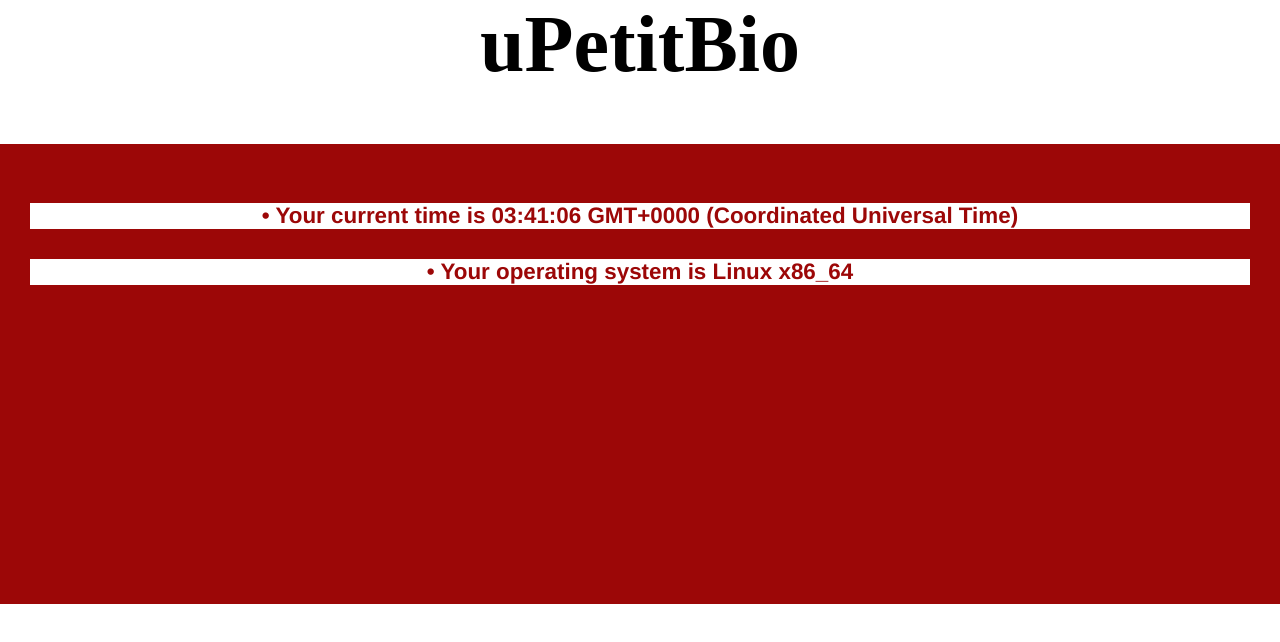
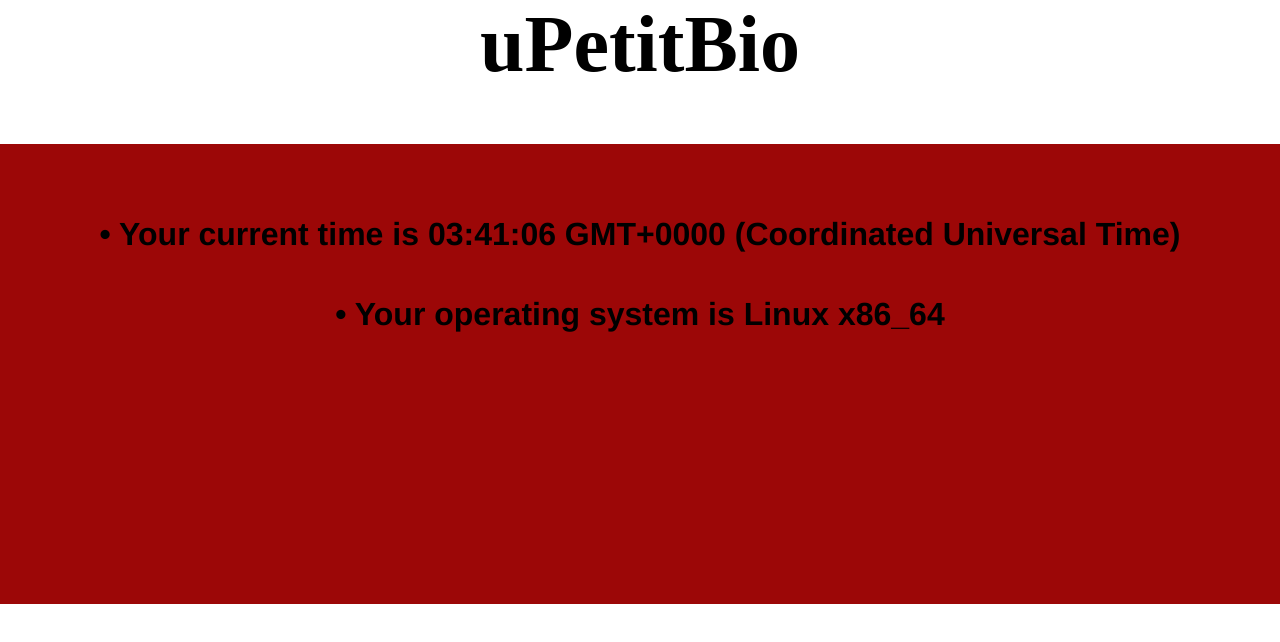
Before and after one commit to Toughee/myNetTag-React, a React (Create React App) app: page / in a window 1280 px wide. Shown: the top 642 px of the page. Built offline with nearby package versions, Linux system fonts and the light colour scheme; a web font is replaced by a local one.

Commit message:
Changed layout, data, and README

```diff
--- a/src/App.css
+++ b/src/App.css
@@ -2,6 +2,8 @@
 
 .App {
   text-align: center;
+  background-color: #9c0707;
+
 }
 .App-header {
   background-color: #9c0707;
@@ -9,6 +11,9 @@
   padding: 30px;
   color: #FFFFFF;
 }
+
+
+
 /*
 Second
 */
@@ -52,19 +57,18 @@ h2 {
 h4 {
   font-family: 'Helvetica';
   text-align: center;
-  color: #9c0707;
-  font-size: 1.4rem;
+  color: #000000;
+  font-size: 2rem;
   padding-left: 30px;
   padding-right: 30px;
-  background: #FFFFFF;
 }
 p {
   font-family: 'Helvetica';
   text-align: center;
   color: #FFFFFF;
-  font-size: 1.25vw;
+  font-size: 2vw;
   margin-left: 100px;
-  padding: 0px 40px 0px 40px;
+  padding: 0px 70px 0px 70px;
   margin-right: 100px;
 }
 /*
--- a/src/App.js
+++ b/src/App.js
@@ -1,7 +1,5 @@
 import React, { Component } from 'react';
 import './App.css';
-
-
 
 class App extends Component {
 
@@ -20,13 +18,15 @@ class App extends Component {
     return osSys || 'Your OS information was not found';
   }
 
-
   render() {
     return (
       <div className="App animated bounceInUp">
         <div className="App-header">
                 <h4>• Your current time is {this.getDate()}</h4>
                 <h4>• Your operating system is {this.getOS()}</h4>
+                {/*<h4>• Your browser is {this.getBrowserData()}</h4>
+                <h4>• Your browsers uptime is </h4>
+                <h4>• You are currently viewing uPetitBio at City/State</h4>*/}
         </div>
       </div>
     );
```
Also changed, not shown: 1 other file (tests, documents, lock files or other folders).
